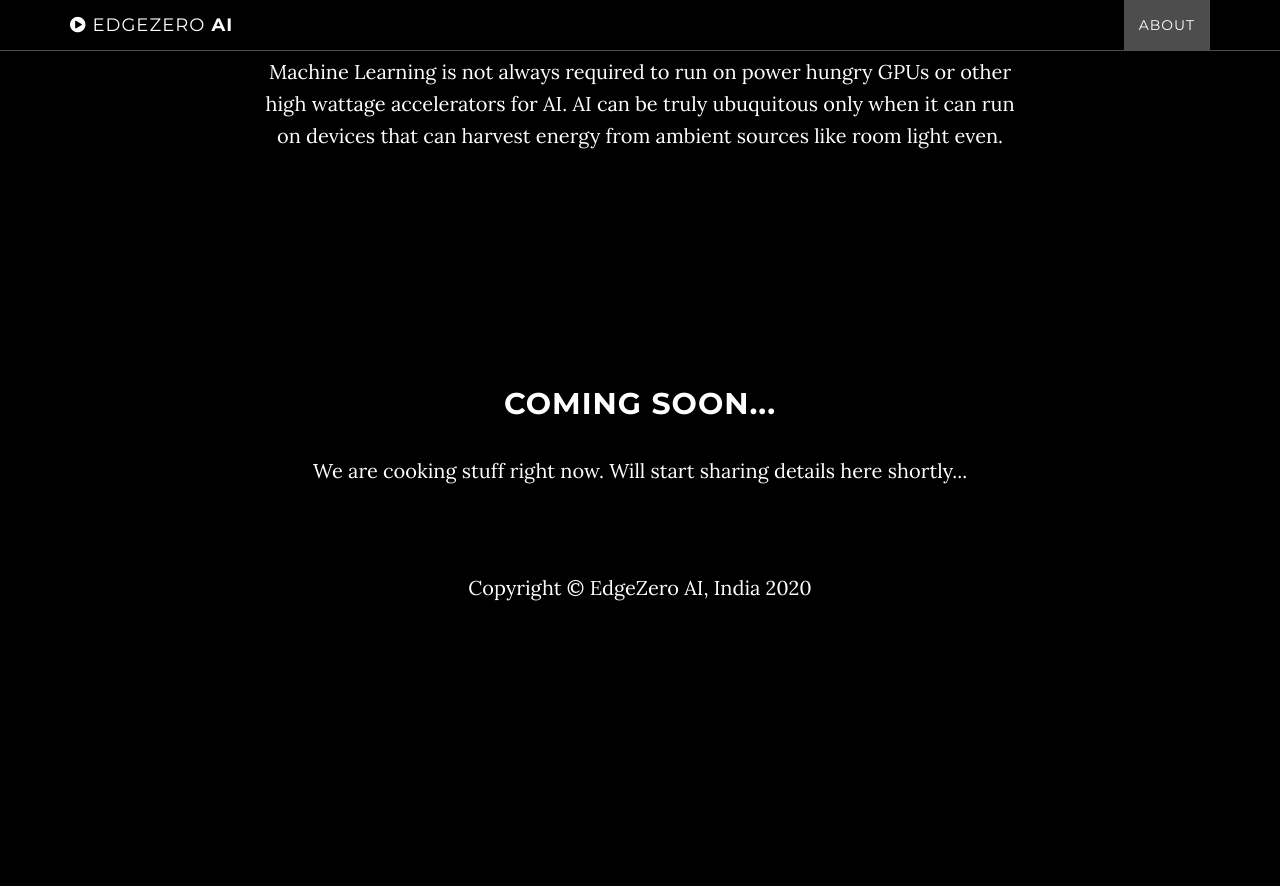
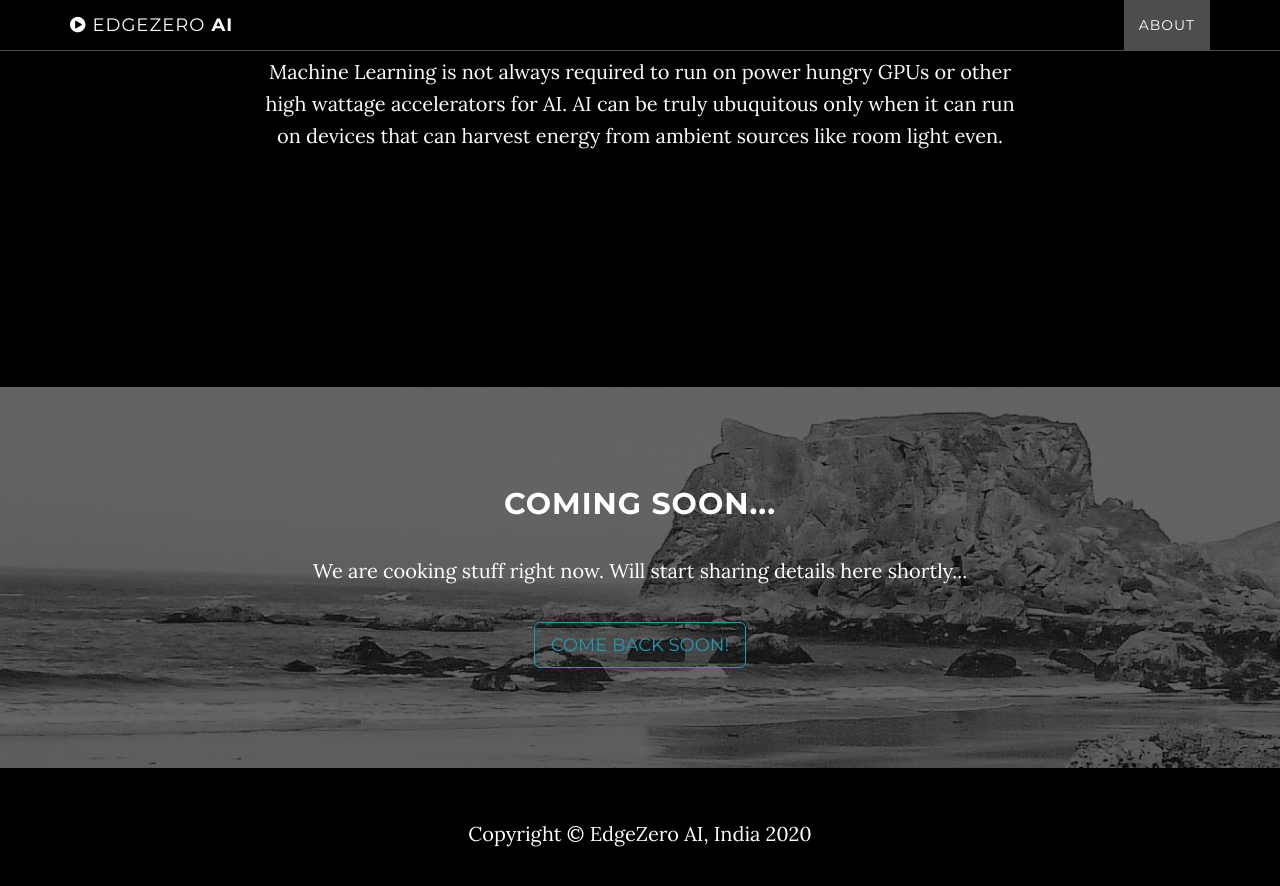
Before and after one commit to edgezeroai/edgezeroai.github.io, a Jekyll site: the page built from index.md, in a window 1280 px wide and 900 px high, scrolled down 1211 px. Shown: the top 886 px of the window. Built offline with Jekyll 4.4.1, drawn with Linux system fonts in a browser that asks for light colours; our own code applies the rules of GitHub Pages for plain Markdown files; before the commit the page ends 1865 px from its top, so only the background shows below that.

Commit message:
Coming soon look and feel

```diff
--- a/_includes/comingsoon.html
+++ b/_includes/comingsoon.html
@@ -1,18 +1,12 @@
-    <!-- Contact Section -->
-    <section id="contact" class="container content-section text-center">
-        <div class="row">
-            <div class="col-lg-8 col-lg-offset-2">
-                <h2>Coming Soon...</h2>
-                <p>We are cooking stuff right now. Will start sharing details here shortly...</p>
-                <!--<p><a href="mailto:{{ site.email }}">{{ site.email }}</a>
-                </p>
-                <ul class="list-inline banner-social-buttons">
-                    {% for network in site.social %}
-                    <li>
-                        <a href="{{ network.url }}" class="btn btn-default btn-lg"><i class="fa fa-{{ network.title }} fa-fw"></i> <span class="network-name">{{ network.title }}</span></a>
-                    </li>
-                    {% endfor %}
-                </ul>-->
+    <!-- Coming Soon Section -->
+    <section id="download" class="content-section text-center">
+        <div class="download-section">
+            <div class="container">
+                <div class="col-lg-8 col-lg-offset-2">
+                    <h2>Coming Soon...</h2>
+                    <p>We are cooking stuff right now. Will start sharing details here shortly...</p>
+                    <a href="http://www.edgezero.in" class="btn btn-default btn-lg">Come back soon!</a>
+                </div>
             </div>
         </div>
     </section>
```
